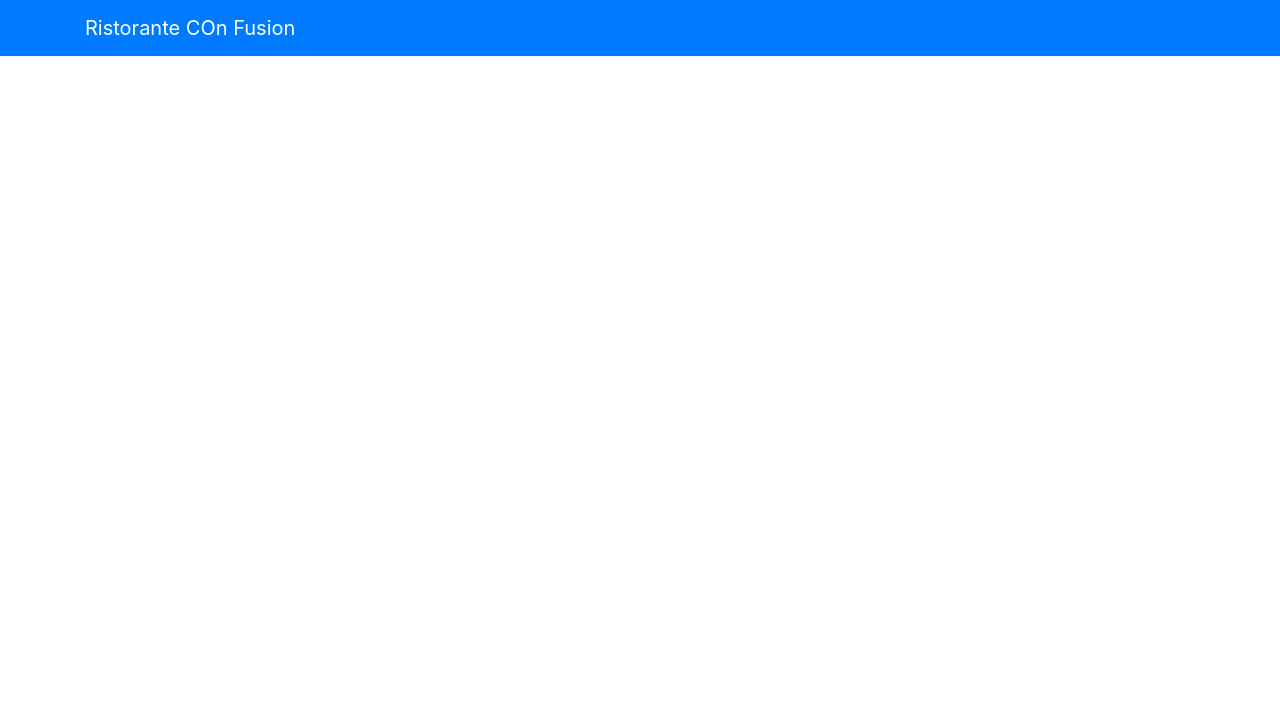
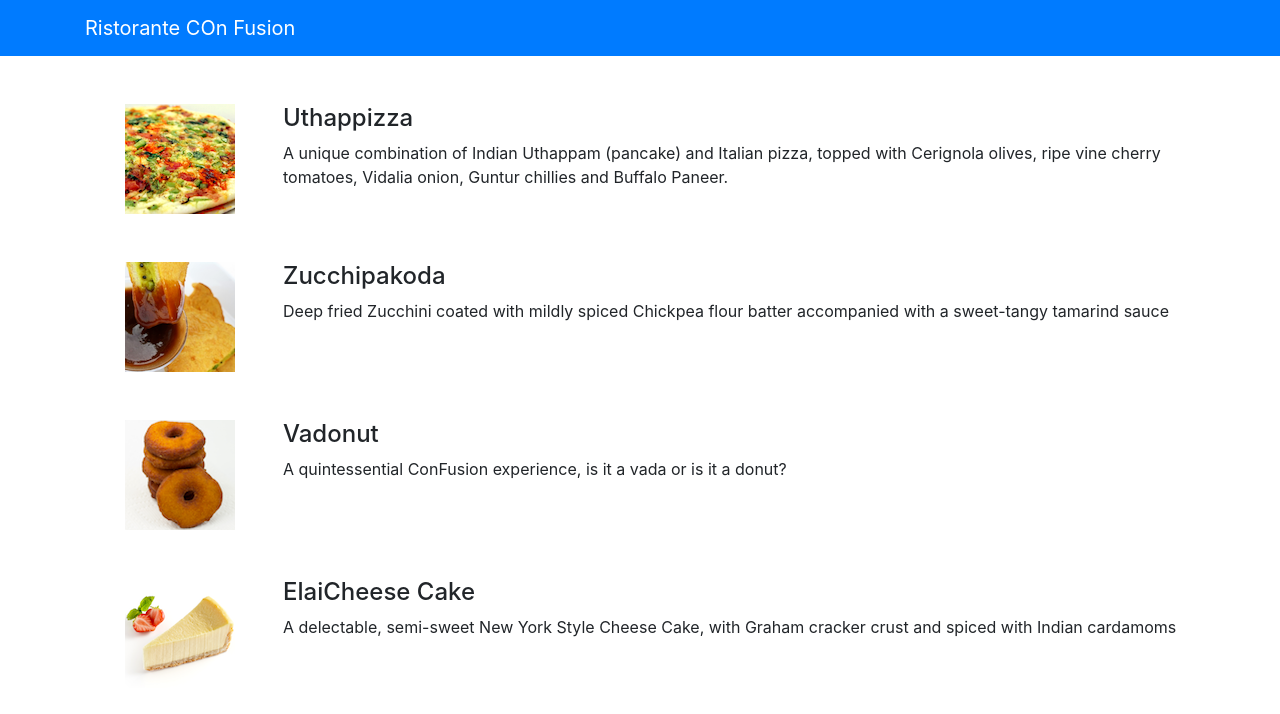
Before and after one commit to hoabao0809/FUNixReactJSLab, a React (Create React App) app: page / in a window 1280 px wide. Shown: the top 714 px of the page. Built offline with nearby package versions, Linux system fonts and the light colour scheme.

Commit message:
create Menu Component

```diff
--- a/src/App.js
+++ b/src/App.js
@@ -1,14 +1,16 @@
 import { Navbar, NavbarBrand } from 'reactstrap';
+import Menu from './components/MenuComponent';
 import './App.css';
 
 function App() {
   return (
-    <div className="App">
+    <div>
       <Navbar dark color="primary">
         <div className="container">
           <NavbarBrand href="/">Ristorante COn Fusion</NavbarBrand>
         </div>
       </Navbar>
+      <Menu />
     </div>
   );
 }
--- a/src/components/MenuComponent.js
+++ b/src/components/MenuComponent.js
@@ -0,0 +1,74 @@
+import React, {Component} from 'react';
+import {Media} from 'reactstrap'
+
+class Menu extends Component {
+    constructor(props) {
+        super(props)
+
+        this.state = {
+            dishes: [
+                {
+                  id: 0,
+                  name:'Uthappizza',
+                  image: 'assets/images/uthappizza.png',
+                  category: 'mains',
+                  label:'Hot',
+                  price:'4.99',
+                  description:'A unique combination of Indian Uthappam (pancake) and Italian pizza, topped with Cerignola olives, ripe vine cherry tomatoes, Vidalia onion, Guntur chillies and Buffalo Paneer.'                        },
+               {
+                  id: 1,
+                  name:'Zucchipakoda',
+                  image: 'assets/images/zucchipakoda.png',
+                  category: 'appetizer',
+                  label:'',
+                  price:'1.99',
+                  description:'Deep fried Zucchini coated with mildly spiced Chickpea flour batter accompanied with a sweet-tangy tamarind sauce'                        },
+               {
+                  id: 2,
+                  name:'Vadonut',
+                  image: 'assets/images/vadonut.png',
+                  category: 'appetizer',
+                  label:'New',
+                  price:'1.99',
+                  description:'A quintessential ConFusion experience, is it a vada or is it a donut?'                        },
+               {
+                  id: 3,
+                  name:'ElaiCheese Cake',
+                  image: 'assets/images/elaicheesecake.png',
+                  category: 'dessert',
+                  label:'',
+                  price:'2.99',
+                  description:'A delectable, semi-sweet New York Style Cheese Cake, with Graham cracker crust and spiced with Indian cardamoms'                        }
+               ],
+        };
+    }
+
+    render() {
+        const menu = this.state.dishes.map((dish) => {
+            return (
+                <div key={dish.id} className="col-12 mt-5">
+                    <Media tag="li">
+                        <Media left middle>
+                            <Media object src={dish.image} alt={dish.name} />
+                        </Media>
+                        <Media body className="ml-5">
+                            <Media heading>{dish.name}</Media>
+                            <p>{dish.description}</p>
+                        </Media>
+                    </Media>
+                </div>
+            )
+        })
+        return (
+            <div className='container'>
+                <div className="row">
+                    <Media list>
+                        {menu}
+                    </Media>
+                </div>
+            </div>
+        )
+    }
+}
+
+export default Menu
```
